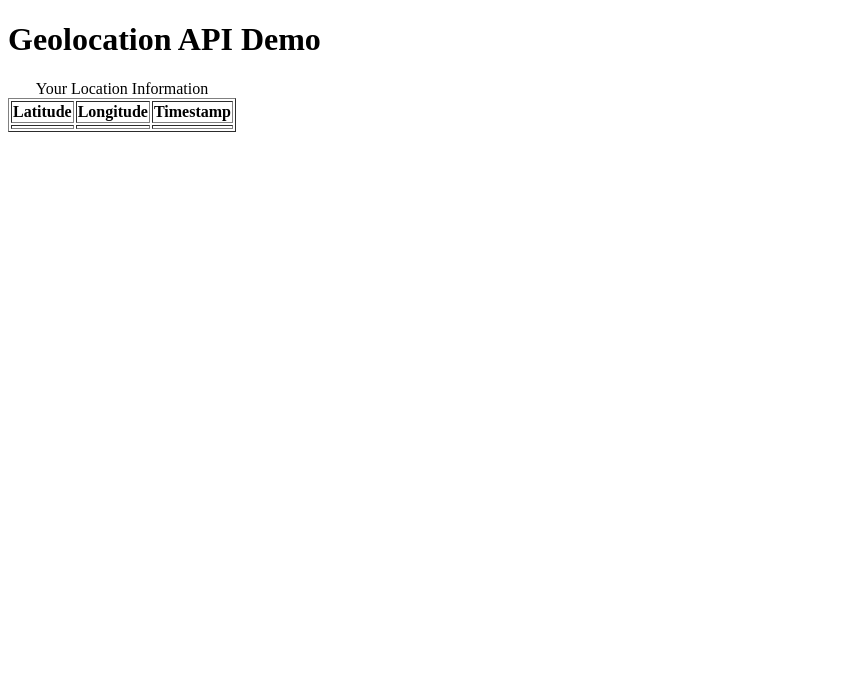
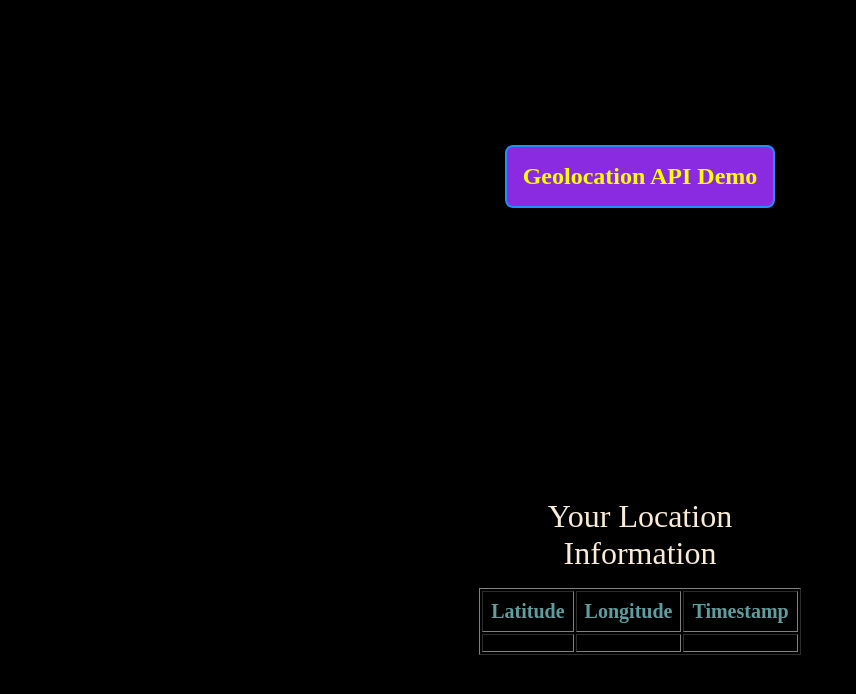
Before and after one commit to satyam-seth-learnings/javascript_experiments, a plain HTML site: page Geolocation API/demo.html in a window 1280 px wide. Shown: the whole page, without its empty margins (0-856 px from the left). Drawn offline with Linux system fonts and the light colour scheme.

Commit message:
update Geolocation API example style

```diff
--- a/Geolocation API/demo.html
+++ b/Geolocation API/demo.html
@@ -1,11 +1,14 @@
 <!DOCTYPE html>
 <html lang="en">
+
 <head>
     <meta charset="UTF-8">
     <meta http-equiv="X-UA-Compatible" content="IE=edge">
     <meta name="viewport" content="width=device-width, initial-scale=1.0">
     <title>Geolocation API Demo</title>
+    <link rel="stylesheet" href="style.css">
 </head>
+
 <body>
     <h1>Geolocation API Demo</h1>
     <table border="1">
@@ -21,16 +24,7 @@
             <td id="timestamp"></td>
         </tr>
     </table>
-    <script>
-        function showGeolocationInfomation(position) {
-            const { latitude, longitude } = position.coords;
-            document.getElementById('latitude').innerText=latitude;
-            document.getElementById('longitude').innerText=longitude;
-            document.getElementById('timestamp').innerText=position.timestamp;
-        }
-        window.onload= () => {
-            window.navigator.geolocation.getCurrentPosition(showGeolocationInfomation);
-        }
-    </script>
+    <script src="./script.js"></script>
 </body>
+
 </html>
--- /dev/null
+++ b/Geolocation API/script.js
@@ -0,0 +1,9 @@
+function showGeolocationInfomation(position) {
+    const { latitude, longitude } = position.coords;
+    document.getElementById('latitude').innerText = latitude;
+    document.getElementById('longitude').innerText = longitude;
+    document.getElementById('timestamp').innerText = position.timestamp;
+}
+window.onload = () => {
+    window.navigator.geolocation.getCurrentPosition(showGeolocationInfomation);
+}
--- /dev/null
+++ b/Geolocation API/style.css
@@ -0,0 +1,41 @@
+* {
+  margin: 0;
+  padding: 0;
+  box-sizing: border-box;
+}
+
+body {
+  width: 100%;
+  height: 100vh;
+  display: grid;
+  place-items: center;
+  background-color: black;
+}
+
+h1 {
+  padding: 1rem;
+  color: yellow;
+  font-size: 1.5rem;
+  border-radius: 0.5rem;
+  background-color: blueviolet;
+  border: 0.15rem solid dodgerblue;
+}
+
+caption {
+  font-weight: 500;
+  font-size: 2rem;
+  margin-bottom: 1rem;
+  color: antiquewhite;
+}
+
+th {
+  padding: 0.5rem;
+  font-size: 1.25rem;
+  color: cadetblue;
+}
+
+td {
+  padding: 0.5rem;
+  font-size: 1.25rem;
+  color: cadetblue;
+}
```
Also changed, not shown: Download File Using Ajax/style.css (+7 -7 lines), index.html (+1 -0 lines).
